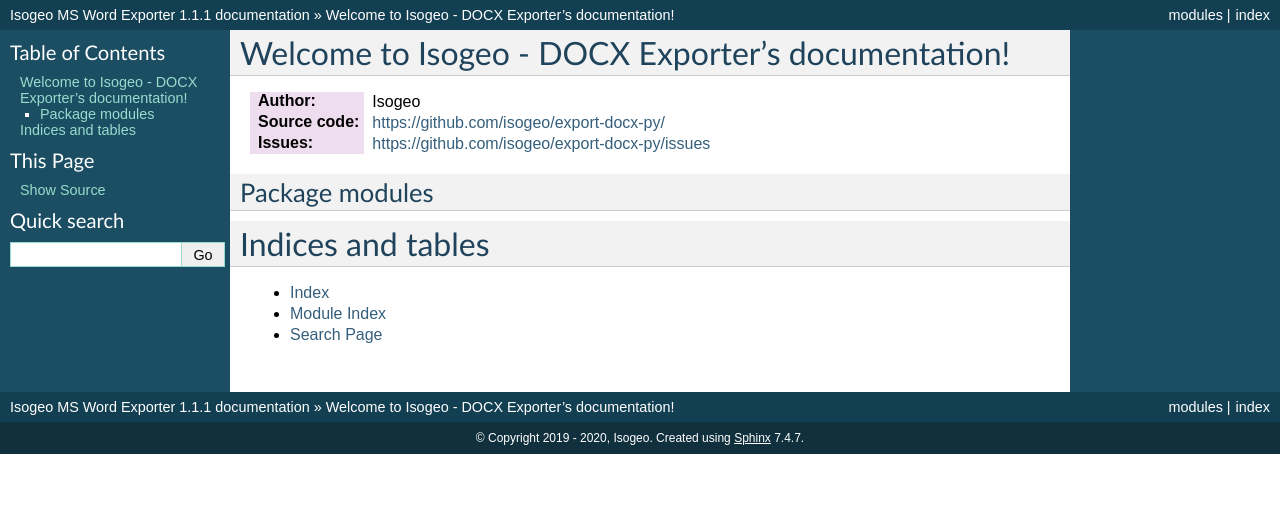
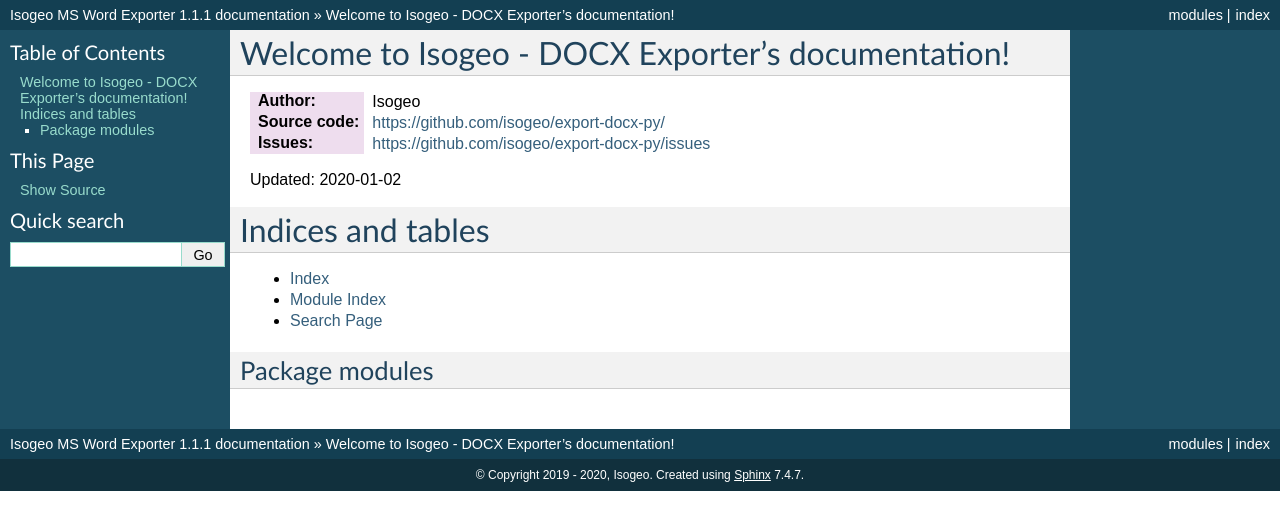
Before and after one commit to isogeo/export-docx-py, a Sphinx documentation site: the page built from docs/index.rst, in a window 1280 px wide. Shown: the top 530 px of the page. Built offline with Sphinx 7.4.7, drawn with Linux system fonts in a browser that asks for light colours; pages that are not in the unit, such as notebooks, are missing from menus; some of the changed lines change nothing that is shown.

Commit message:
Add publication date to docs

```diff
--- a/docs/index.rst
+++ b/docs/index.rst
@@ -17,11 +17,9 @@
 :Source code: https://github.com/isogeo/export-docx-py/
 :Issues: https://github.com/isogeo/export-docx-py/issues
 
-Package modules
-+++++++++++++++
+.. |date| date::
 
-.. toctree::
-    _apidoc/modules
+Updated: |date|
 
 Indices and tables
 ==================
@@ -29,3 +27,9 @@
 * :ref:`genindex`
 * :ref:`modindex`
 * :ref:`search`
+
+Package modules
++++++++++++++++
+
+.. toctree::
+    _apidoc/modules
```
